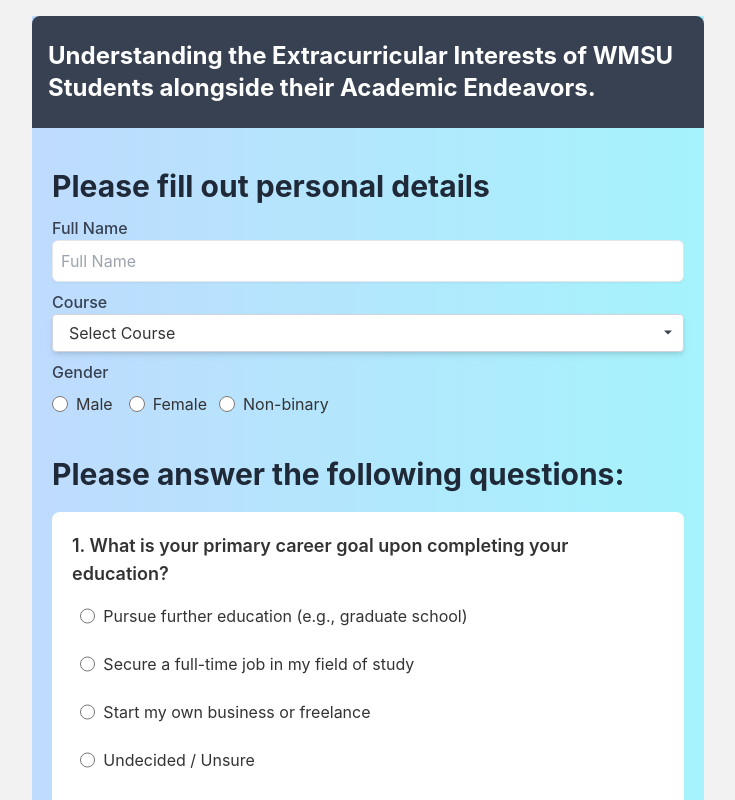
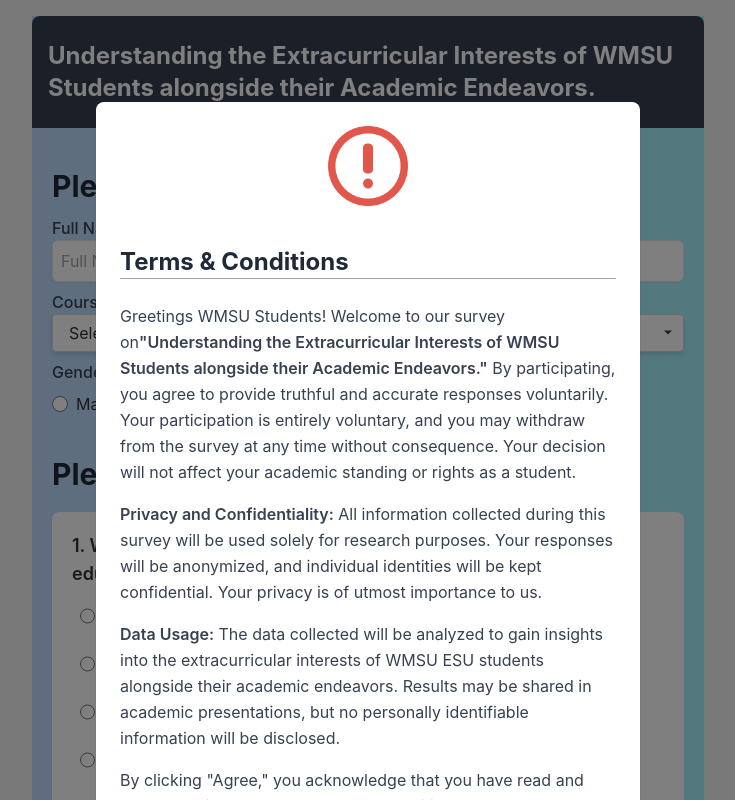
Before and after one commit to JMarkDev/online_survey, a React (Vite) app: page /#/ in a window 1280 px wide. Shown: the top 800 px of the page, without its empty margins (272-1007 px from the left). Built offline with nearby package versions, Linux system fonts and the light colour scheme.

Commit message:
agreement added

```diff
--- a/src/pages/Survey.jsx
+++ b/src/pages/Survey.jsx
@@ -6,9 +6,13 @@
 import "react-toastify/dist/ReactToastify.css";
 import api from "../api/api";
 import Loading from "../components/loading/Loading";
+import TermsCondition from "./TermsCondition";
+import Thankyou from "./Thankyou";
 
 const Survey = () => {
   const [loading, setLoading] = useState(false);
+  const [modal, setModal] = useState(true);
+  const [thankyou, setThankyou] = useState(false);
   const [termsAccepted, setTermsAccepted] = useState(false);
   const navigate = useNavigate();
   const [values, setValues] = useState({
@@ -17,6 +21,10 @@
     gender: "",
     answers: [],
   });
+
+  const closeModal = () => {
+    setModal(false);
+  };
 
   const [fullnameError, setFullnameError] = useState("");
   const [courseError, setCourseError] = useState("");
@@ -58,6 +66,7 @@
 
       if (response.data.status === "success") {
         toast.success("Survey submitted successfully");
+        setThankyou(true);
         setTimeout(() => {
           navigate("/Dashboard");
           setLoading(false);
@@ -150,6 +159,8 @@
           <Loading />
         </div>
       )}
+      {thankyou && <Thankyou />}
+      {modal && <TermsCondition openModal={closeModal} />}
       <div className="">
         <ToastContainer
           position="top-right"
@@ -376,32 +387,11 @@
               </div>
             ))}
 
-            <div className="mt-4 flex items-center">
-              <input
-                type="checkbox"
-                id="terms"
-                checked={termsAccepted}
-                onChange={handleTermsCheck}
-                className="cursor-pointer h-4 w-4 accent-blue-600 form-checkbox"
-              />
-              <label htmlFor="terms" className="ml-2">
-                I read and accept the{" "}
-                <Link
-                  to="/terms-condition"
-                  className="text-blue-600 border-blue-700 border-b "
-                >
-                  Terms & Condition
-                </Link>
-              </label>
-            </div>
             <button
-              disabled={!termsAccepted} // Disable button if terms are not accepted or if loading is true
               type="submit"
-              className={`${
-                !termsAccepted
-                  ? "cursor-not-allowed opacity-50"
-                  : "cursor-pointer"
-              } relative items-center w-full justify-center flex my-4 btn bg-blue-500 hover:bg-blue-600 text-white font-semibold px-12 py-2 rounded-md shadow-md transition duration-300 ease-in-out`}
+              className="
+              relative items-center w-full justify-center flex my-4 btn bg-blue-700 hover:bg-blue-800 text-white font-semibold px-12 py-2 rounded-md shadow-md transition duration-300 ease-in-out`}
+            "
             >
               Submit{" "}
             </button>
--- a/src/pages/TermsCondition.jsx
+++ b/src/pages/TermsCondition.jsx
@@ -1,64 +1,91 @@
-import React from "react";
+import React, { useState } from "react";
 import { Link } from "react-router-dom";
+import noticeImg from "../assets/exclamation-mark.png";
 
-const TermsCondition = () => {
-  const handleAcknowledge = () => {
-    // Implement acknowledgment logic here (e.g., mark terms as acknowledged)
-    console.log("Terms acknowledged!");
+const TermsCondition = ({ openModal }) => {
+  const [agree, setAgree] = useState(false);
+
+  const handleAgree = () => {
+    if (agree) {
+      // Execute the action (e.g., navigate to survey)
+      openModal();
+    } else {
+      // Show error message or perform other actions when not agreed
+      alert("Please agree to the terms and conditions");
+    }
   };
 
   return (
-    <div className="max-w-xl bg-gray-200 m-auto mt-8 rounded-lg p-6 shadow-lg">
-      <h1 className="text-2xl font-bold text-gray-800 mb-4">
+    <div className="fixed  inset-0 z-50 flex justify-center items-center overflow-y-auto bg-black bg-opacity-50">
+      <div className="relative mt-[240px] p-4 w-full max-w-xl">
+        <div className="relative bg-white rounded-lg shadow p-6">
+          <img src={noticeImg} alt="" className="h-20 mb-10 m-auto " />
+          <h1 className="text-2xl font-bold text-gray-800 ">
             Terms & Conditions
           </h1>
-      <div className="text-gray-700 mb-4">
-        <p>
-          Thank you for participating in this career survey! This survey is
-          designed to gather information about your career goals, interests, and
-          aspirations. By participating, you agree to the following terms and
-          conditions.
+          <div className="border-t border-gray-400 pt-6">
+            <p className="text-gray-700 leading-relaxed">
+              Greetings WMSU Students! Welcome to our survey on
+              <strong className="font-semibold">
+                "Understanding the Extracurricular Interests of WMSU Students
+                alongside their Academic Endeavors."
+              </strong>{" "}
+              By participating, you agree to provide truthful and accurate
+              responses voluntarily. Your participation is entirely voluntary,
+              and you may withdraw from the survey at any time without
+              consequence. Your decision will not affect your academic standing
+              or rights as a student.
             </p>
-        <p className="mt-4">
-          Participation in this survey is voluntary. You have the right to skip
-          any question you do not feel comfortable answering or withdraw from
-          the survey at any time.
+            <p className="mt-4 text-gray-700 leading-relaxed">
+              <strong className="font-semibold">
+                Privacy and Confidentiality:
+              </strong>{" "}
+              All information collected during this survey will be used solely
+              for research purposes. Your responses will be anonymized, and
+              individual identities will be kept confidential. Your privacy is
+              of utmost importance to us.
+            </p>
+            <p className="mt-4 text-gray-700 leading-relaxed">
+              <strong className="font-semibold">Data Usage:</strong> The data
+              collected will be analyzed to gain insights into the
+              extracurricular interests of WMSU ESU students alongside their
+              academic endeavors. Results may be shared in academic
+              presentations, but no personally identifiable information will be
+              disclosed.
+            </p>
+            <p className="mt-4 text-gray-700 leading-relaxed">
+              By clicking "Agree," you acknowledge that you have read and agree
+              to abide by these terms and conditions.
             </p>
           </div>
-
-      <div className="border-t border-gray-400 pt-6">
-        <h2 className="text-xl font-bold text-gray-800 mb-4">
-          Privacy and Confidentiality
-        </h2>
-        <p className="text-gray-700">
-          We respect your privacy. All responses to this survey will be kept
-          confidential. Your individual answers will not be shared with any
-          third party and will only be used for statistical analysis of the
-          overall data.
-        </p>
+          <div className="flex items-center justify-center mt-4">
+            <input
+              onChange={(e) => setAgree(e.target.checked)}
+              type="checkbox"
+              className="cursor-pointer h-4 w-4 accent-blue-600 form-checkbox"
+            />
+            <label className="text-gray-700 ml-2">
+              I agree to the terms and conditions
+            </label>
           </div>
-
-      <div className="border-t border-gray-400 pt-6">
-        <h2 className="text-xl font-bold text-gray-800 mb-4">Data Usage</h2>
-        <p className="text-gray-700">
-          The anonymized data collected from this survey may be used for
-          research purposes or to improve career resources.
-        </p>
+          <div className="flex justify-center items-center gap-5">
+            <button
+              onClick={handleAgree}
+              className={`${
+                !agree ? "cursor-not-allowed opacity-50" : ""
+              } bg-blue-500 rounded-lg text-white px-4 py-2 font-bold mt-4 block text-center`}
+              disabled={!agree}
+            >
+              Agree
+            </button>
+            <Link
+              to={"/dashboard"}
+              className="bg-gray-300 p-2 rounded-lg text-black font-bold mt-4 block text-center"
+            >
+              Disagree
+            </Link>
           </div>
-
-      <div className="mt-4 text-gray-700">
-        <p>
-          By clicking "Acknowledge," you acknowledge that you have read and
-          understood these terms and conditions.
-        </p>
         </div>
-      <div className="mt-8 flex justify-end">
-        <Link
-          to={"/survey"}
-          className="bg-blue-500 hover:bg-blue-600 text-white font-semibold px-6 py-2 rounded-md shadow-md transition duration-300 ease-in-out"
-        >
-          Acknowledge
-        </Link>
       </div>
     </div>
   );
--- /dev/null
+++ b/src/pages/Thankyou.jsx
@@ -0,0 +1,50 @@
+import React, { useState, useEffect } from "react";
+import icon from "../assets/undraw_checklist__re_2w7v.svg";
+import { Link } from "react-router-dom";
+
+const Thankyou = () => {
+  const [show, setShow] = useState(false);
+
+  // Use useEffect to trigger animation on mount
+  useEffect(() => {
+    setShow(true);
+  }, []);
+
+  const handleClose = () => {
+    setShow(false); // Set show state to false to trigger exit animation
+  };
+
+  return (
+    // Apply conditional class based on show state
+    <div
+      className={`fixed inset-0 z-50 flex justify-center items-center overflow-y-auto bg-black bg-opacity-50 transition-opacity duration-300 ${
+        show ? "opacity-100" : "opacity-0"
+      }`}
+    >
+      <div className="relative p-4 w-full max-w-xl">
+        <div className="relative bg-white rounded-lg shadow p-6">
+          <div className="flex justify-center items-center bg-gray-100 rounded-lg">
+            <div className="p-6 flex flex-col items-center">
+              <img src={icon} alt="Thank you" className="w-40 h-40" />
+              <h1 className="text-3xl text-gray-800 font-bold mb-4">
+                Thank you for your response!
+              </h1>
+              <p className="text-lg text-gray-600">
+                We appreciate your response!
+              </p>
+              <Link
+                to={"/dashboard"}
+                onClick={handleClose}
+                className="mt-6 bg-blue-500 hover:bg-blue-600 text-white py-2 px-4 rounded transition-colors duration-300"
+              >
+                Close
+              </Link>
+            </div>
+          </div>
+        </div>
+      </div>
+    </div>
+  );
+};
+
+export default Thankyou;
```
Also changed, not shown: src/assets/exclamation-mark.png (added), src/assets/undraw_checklist__re_2w7v.svg (added). Lines whose indentation alone changed are shown as unchanged.
